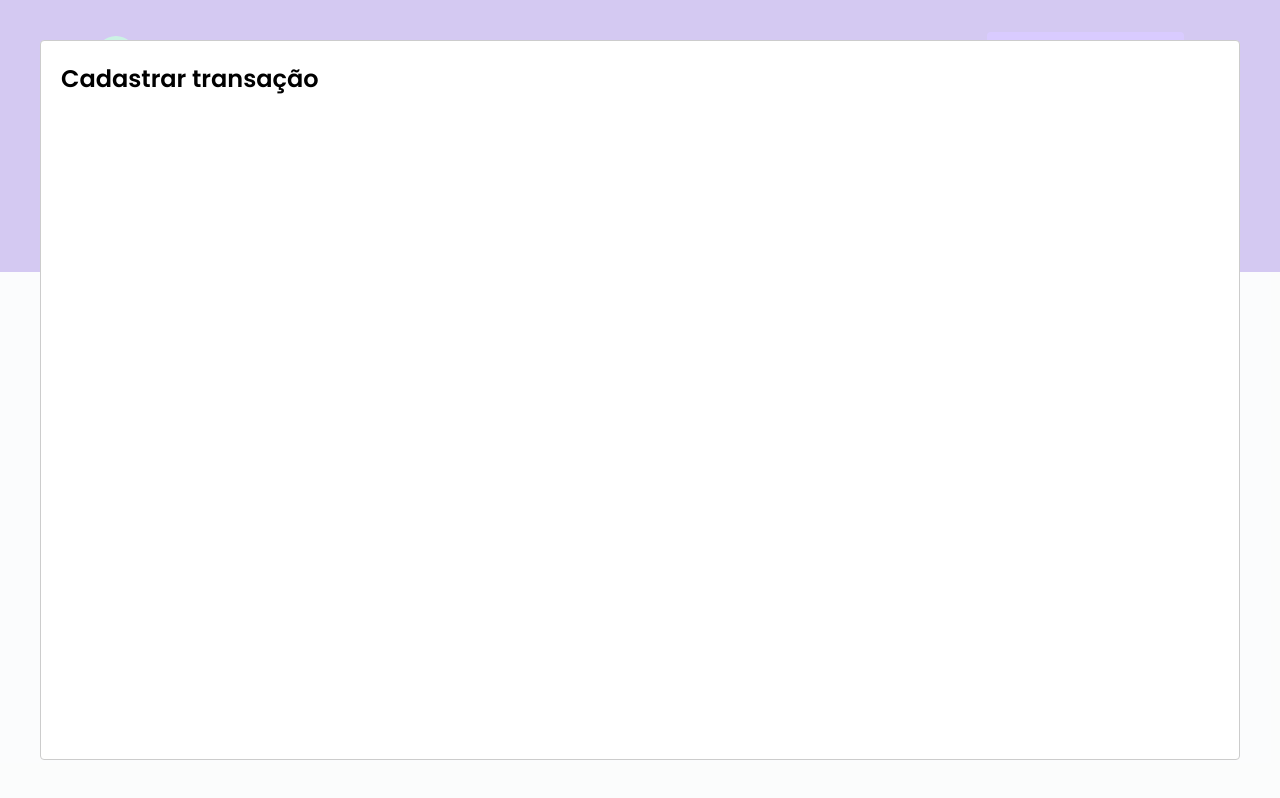
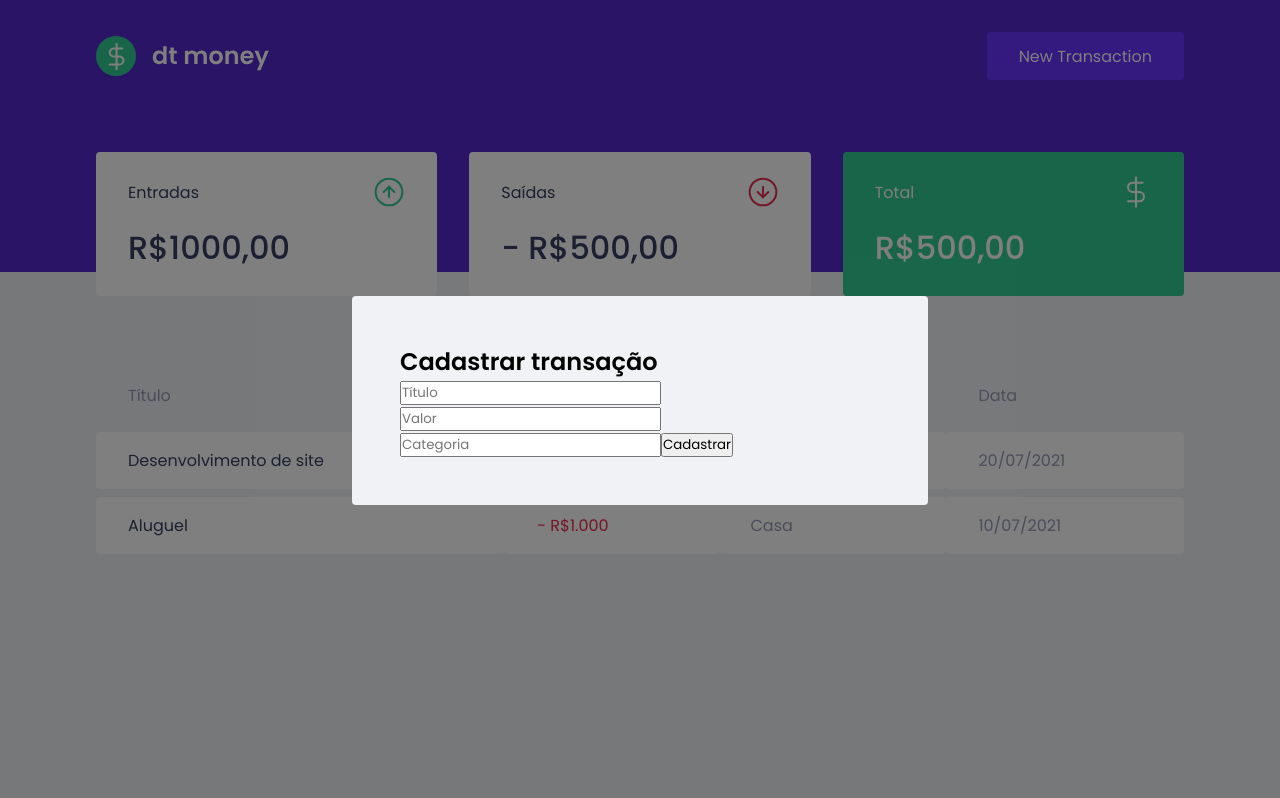
Before and after one commit to soutovnc/dtmoney, a React (Create React App) app: page / in a window 1280 px wide. Both pictures are taken after a click on the button "New Transaction". Built offline with nearby package versions, Linux system fonts and the light colour scheme; no server answers; what miragejs would draw is missing.

Commit message:
added styles for modal, but not finalized

```diff
--- a/src/components/NewTransactionModal/index.tsx
+++ b/src/components/NewTransactionModal/index.tsx
@@ -1,4 +1,5 @@
 import Modal from 'react-modal'
+import { Container } from './styles';
 
 interface NewTransactionModalProps {
   isOpen: boolean;
@@ -10,8 +11,29 @@
     <Modal
       isOpen={isOpen}
       onRequestClose={onRequestClose}
+      overlayClassName="react-modal-overlay"
+      className="react-modal-content"
     >
-      <h2>Cadastrar transação</h2>
+      <Container>
+        <h2>Cadastrar transação</h2>
+
+        <input
+          placeholder="Título"
+        />
+
+        <input
+          type="number"
+          placeholder="Valor"
+        />
+
+        <input
+          placeholder="Categoria"
+        />
+
+        <button type="submit">
+          Cadastrar
+        </button>
+      </Container>
     </Modal>
   );
 };
--- a/src/components/NewTransactionModal/styles.ts
+++ b/src/components/NewTransactionModal/styles.ts
@@ -1,5 +1,5 @@
 import styled from 'styled-components';
 
-export const Container = styled.div`
+export const Container = styled.form`
 
 `;
--- a/src/styles/global.ts
+++ b/src/styles/global.ts
@@ -52,4 +52,27 @@
     cursor: not-allowed;
   }
 
+  .react-modal-overlay {
+    background: rgba(0, 0, 0, 0.5);
+
+    position: fixed;
+    top: 0;
+    bottom: 0;
+    right: 0;
+    left: 0;
+
+    display: flex;
+    align-items: center;
+    justify-content: center;
+  }
+
+  .react-modal-content {
+    width: 100%;
+    max-width: 576px;
+    background: var(--background);
+    padding: 3rem;
+    position: relative;
+    border-radius: 0.25rem;
+  }
+
 `
```
